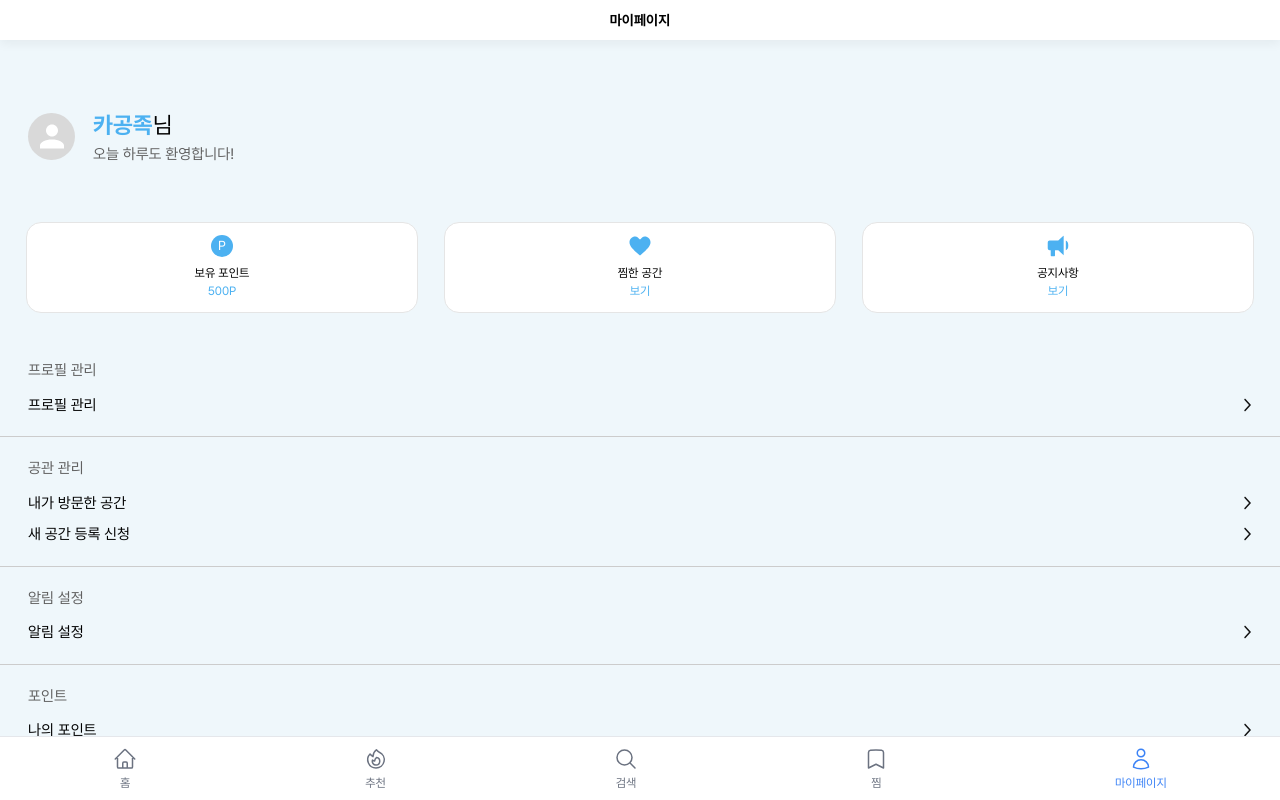
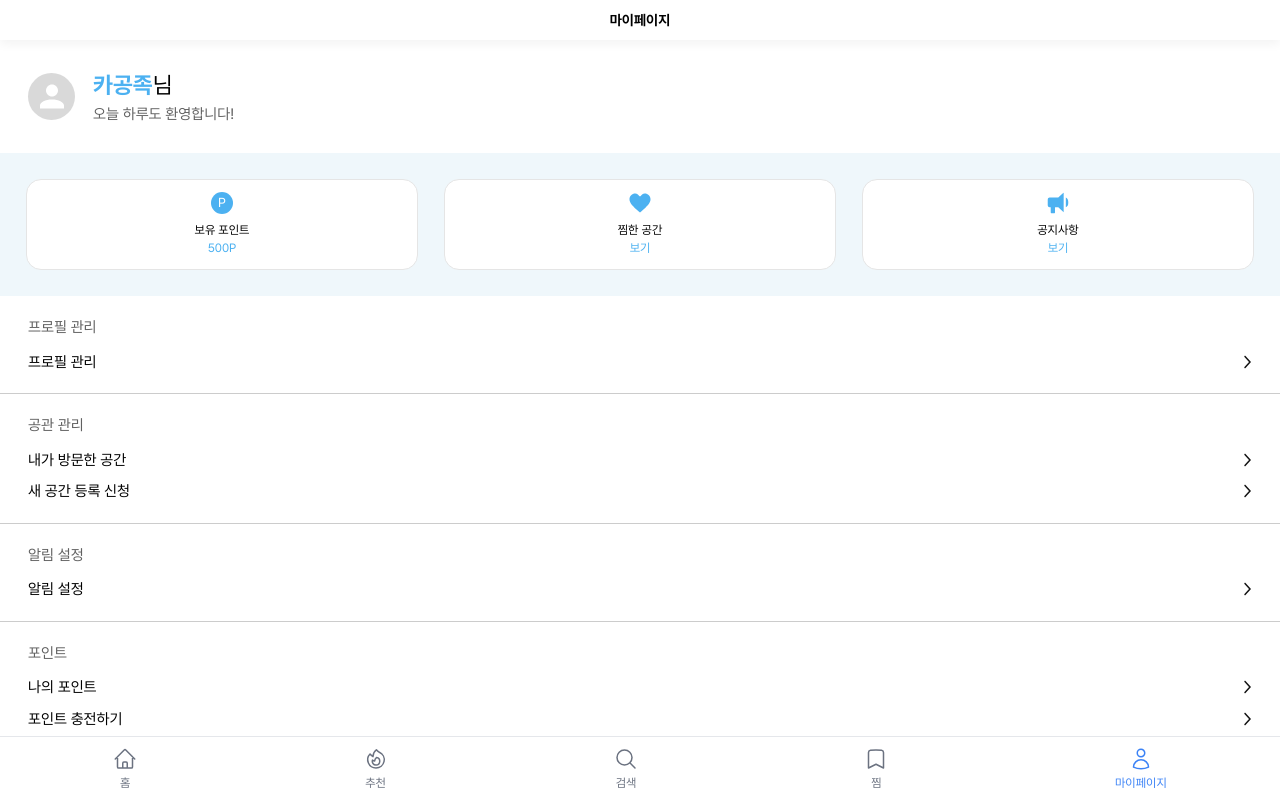
Before and after one commit to Gongspot/Gongspot_Web, a React (Vite) app: page /mypage in a window 1280 px wide. Built offline with nearby package versions, Linux system fonts and the light colour scheme.

Commit message:
refactor: 간격, 배경색 수정

```diff
--- a/src/components/TopHeader.tsx
+++ b/src/components/TopHeader.tsx
@@ -14,11 +14,11 @@ const TopHeader = ({ title, backButton = true }: TopHeaderProps) => {
     <div className="w-full bg-white flex items-center px-4 h-10 z-30 sticky top-0"
       style={{ boxShadow: '0px 4px 10px 0px #0000000D' }}>
       {backButton && (
-        <button onClick={() => navigate(-1)} className="z-10 font-bold text-lg">
+        <button onClick={() => navigate(-1)} className="z-10 font-bold text-lg absolute left-[1rem]">
           <img src={back} alt="이전" />
         </button>
       )}
-      <div className="mx-auto text-sm font-semibold">{title}</div>
+      <div className="mx-auto text-sm font-bold">{title}</div>
     </div>
   );
 };
--- a/src/components/myPage/ProfileSection.tsx
+++ b/src/components/myPage/ProfileSection.tsx
@@ -5,8 +5,8 @@ interface ProfileSectionProps {
 
 const ProfileSection = ({ nickname, profile }: ProfileSectionProps) => {
     return (
-        <div className="pt-[2.5rem]">
-            <div className="mb-[1.938rem] m-[1.75rem] flex items-center">
+        <div className="pt-0">
+            <div className="m-[1.75rem] flex items-center">
                 <span className="flex h-[2.938rem] w-[2.938rem] items-center justify-center rounded-full bg-[#D9D9D9]">
                     <img src={profile} alt="프로필" />
                 </span>
--- a/src/components/notice/Search.tsx
+++ b/src/components/notice/Search.tsx
@@ -4,7 +4,7 @@ const Search = () => {
     return (
         <div
             className="flex items-center border border-[#E5E5E5] rounded-[0.5rem]
-            mx-[0.813rem] mt-[3.125rem] mb-[0.625rem] px-[0.813rem] py-[0.688rem]"
+            mx-[0.813rem] mt-[0.625rem] mb-[0.625rem] px-[0.813rem] py-[0.688rem]"
         >
             <img src={search} alt="검색" />
             <input
--- a/src/components/notice/TitleSection.tsx
+++ b/src/components/notice/TitleSection.tsx
@@ -2,7 +2,7 @@ const TitleSection = () => {
     return (
         <>
             <div
-            className="flex flex-col justify-center pt-[2rem] px-[1.5rem] mt-[2.5rem] my-[1.125rem] space-y-[0.625rem]"
+            className="flex flex-col justify-center mt-[2rem] mb-[1.125rem] px-[1.5rem] space-y-[0.625rem]"
             >
                 <h1 className="text-[1.125rem] text-black">[안내] 공스팟 이용 관련 안내사항</h1>
                 <p className="text-[#8F9098]">25.05.04</p>
--- a/src/components/point/MyPointSection.tsx
+++ b/src/components/point/MyPointSection.tsx
@@ -5,10 +5,9 @@ interface MyPointSectionProps {
 const MyPointSection = ({ point }: MyPointSectionProps) => {
     return (
         <div
-            className="flex flex-col items-center justify-center
-            mt-[2.5rem] pt-[3.375rem] pb-[2.25rem]"
+            className="flex flex-col items-center justify-center pt-[3.375rem] pb-[2.25rem]"
         >
-            <h1 className="text-[2rem]">
+            <h1 className="py-[0.25rem] text-[2rem]">
                 <span className="text-[2.5rem] font-bold">{point}</span>P
             </h1>
             <button
--- a/src/components/profile/Profile.tsx
+++ b/src/components/profile/Profile.tsx
@@ -7,7 +7,6 @@ interface ProfileProps {
 
 const Profile = ({ onClick }: ProfileProps) => {
     return (
-        <div className="mt-[2.5rem]">
         <div className="pt-[2.75rem] flex items-center justify-center">
             <span className="flex relative w-[5.25rem] h-[5.25rem] items-center justify-center
             rounded-full bg-[#D9D9D9]">
@@ -20,7 +19,6 @@ const Profile = ({ onClick }: ProfileProps) => {
                 </span>
             </span>
         </div>
-        </div>
     );
 };
 
--- a/src/pages/MyPage.tsx
+++ b/src/pages/MyPage.tsx
@@ -9,7 +9,7 @@ const point = 500;
 
 const MyPage = () => {
   return (
-    <div className="flex flex-col h-screen w-full">
+    <div className="flex flex-col h-screen w-full bg-white">
       <TopHeader title="마이페이지" backButton={false} />
       <ProfileSection nickname={nickname} profile={profile} />
       <MyPageItemSection point={point} />
--- a/src/pages/NoticeDetailPage.tsx
+++ b/src/pages/NoticeDetailPage.tsx
@@ -4,7 +4,7 @@ import TitleSection from "../components/notice/TitleSection";
 
 const NoticePage = () => {
   return (
-    <div className="flex flex-col h-screen w-full">
+    <div className="flex flex-col h-screen w-full bg-white">
       <TopHeader title="공지사항" backButton={true} />
       <TitleSection />
       <div className="w-full border-b-[0.063rem] border-[#CCCCCC]" />
--- a/src/pages/NoticePage.tsx
+++ b/src/pages/NoticePage.tsx
@@ -4,7 +4,7 @@ import Search from "../components/notice/Search";
 
 const NoticePage = () => {
   return (
-    <div className="flex flex-col h-screen w-full">
+    <div className="flex flex-col h-screen w-full bg-white">
       <TopHeader title="공지사항" backButton={true} />
       <Search />
       <NoticeSection />
```
Lines whose indentation alone changed are shown as unchanged.
